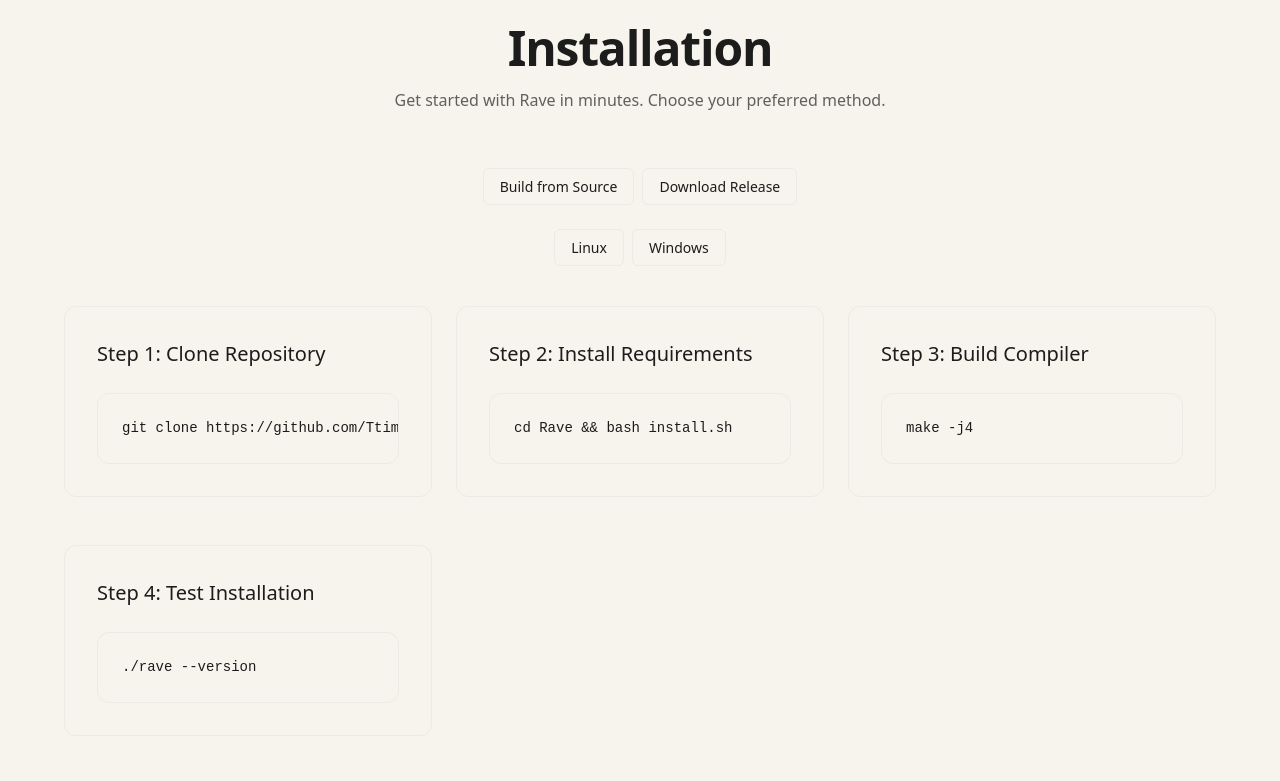
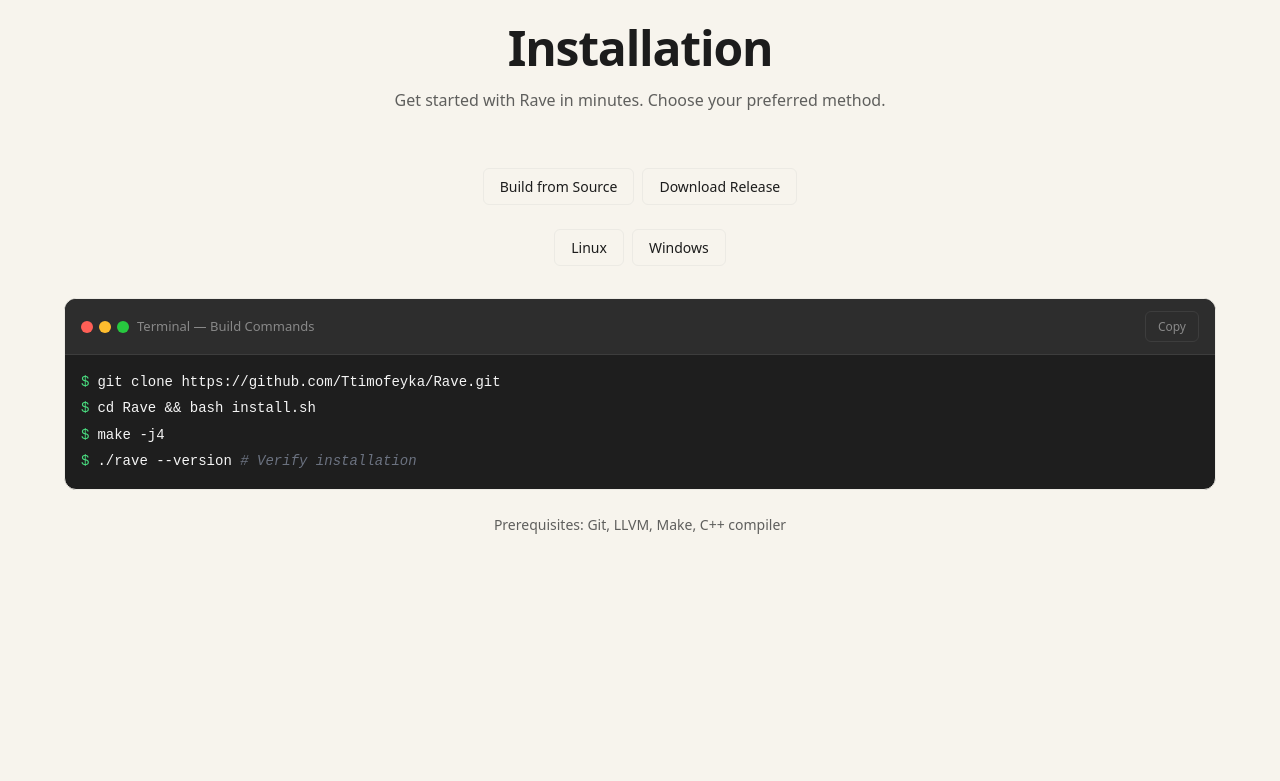
Before and after one commit to Ttimofeyka/RaveSite, a plain HTML site: page index.html in a window 1280 px wide. Shown: the part 904-1685 px from the top of the page. Drawn offline with Linux system fonts and the light colour scheme.

Commit message:
Add terminal-like visual

```diff
--- a/js/app.js
+++ b/js/app.js
@@ -125,6 +125,53 @@
     )
 }
 
+const TerminalBlock = (commands, platform) => {
+    const copied = van.state(false)
+    const prompt = platform === "windows" ? ">" : "$"
+
+    const copyToClipboard = async () => {
+        const text = commands.map(c => c.cmd).join("\n")
+        try {
+            await navigator.clipboard.writeText(text)
+            copied.val = true
+            setTimeout(() => { copied.val = false }, 2000)
+        } catch (e) {
+            console.error("Failed to copy", e)
+        }
+    }
+
+    return div({ class: "terminal" },
+        div({ class: "terminal-header" },
+            div({ class: "terminal-header-left" },
+                div({ class: "terminal-dots" },
+                    span({ class: "terminal-dot red" }),
+                    span({ class: "terminal-dot yellow" }),
+                    span({ class: "terminal-dot green" })
+                ),
+                span({ class: "terminal-title" }, `${platform === "windows" ? "PowerShell" : "Terminal"} — Build Commands`)
+            ),
+            button({
+                class: van.derive(() => copied.val ? "copy-btn copied" : "copy-btn"),
+                onclick: copyToClipboard,
+                "aria-label": "Copy commands to clipboard"
+            },
+                van.derive(() => copied.val ? "✓ Copied!" : "Copy")
+            )
+        ),
+        div({ class: "terminal-body" },
+            ...commands.map(cmd =>
+                div({ class: "terminal-line" },
+                    span({ class: "terminal-prompt" }, prompt),
+                    span({ class: "terminal-command" },
+                        cmd.cmd,
+                        cmd.comment ? span({ class: "terminal-comment" }, `  # ${cmd.comment}`) : ""
+                    )
+                )
+            )
+        )
+    )
+}
+
 const DownloadReleaseSection = () => {
     const downloadPlatform = van.state("linux")
 
@@ -187,55 +234,23 @@
     const buildInstructions = {
         linux: {
             title: "Linux",
-            steps: [
-                {
-                    label: "Clone Repository",
-                    code: "git clone https://github.com/Ttimofeyka/Rave.git"
-                },
-                {
-                    label: "Install Requirements",
-                    code: "cd Rave && bash install.sh"
-                },
-                {
-                    label: "Build Compiler",
-                    code: "make -j4"
-                },
-                {
-                    label: "Test Installation",
-                    code: "./rave --version"
-                }
+            commands: [
+                { cmd: "git clone https://github.com/Ttimofeyka/Rave.git" },
+                { cmd: "cd Rave && bash install.sh" },
+                { cmd: "make -j4" },
+                { cmd: "./rave --version", comment: "Verify installation" }
             ]
         },
         windows: {
             title: "Windows",
-            steps: [
-                {
-                    label: "Clone Repository",
-                    code: "git clone https://github.com/Ttimofeyka/Rave.git"
-                },
-                {
-                    label: "Install Requirements",
-                    code: "cd Rave && install",
-                    tooltip: "Requires Chocolatey for automatic installation. Manual alternative: Install LLVM, Make, C++ and C compilers."
-                },
-                {
-                    label: "Build Compiler",
-                    code: "make -j4"
-                },
-                {
-                    label: "Test Installation",
-                    code: "rave --version"
-                }
+            commands: [
+                { cmd: "git clone https://github.com/Ttimofeyka/Rave.git" },
+                { cmd: "cd Rave && install", comment: "Requires Chocolatey" },
+                { cmd: "make -j4" },
+                { cmd: "rave --version", comment: "Verify installation" }
             ]
         }
     }
-
-    const BuildInstructionSteps = (platformKey) => div({
-        class: van.derive(() => selectedPlatform.val === platformKey && installMethod.val === "build" ? "features-grid" : "features-grid hidden"),
-        style: van.derive(() => selectedPlatform.val === platformKey && installMethod.val === "build" ? "" : "display: none;")
-    },
-        ...buildInstructions[platformKey].steps.map((step, index) => StepCard(step, index))
-    )
 
     return section({ id: "installation" },
         div({ class: "container" },
@@ -263,7 +278,18 @@
                         }, buildInstructions[key].title)
                     )
                 ),
-                ...Object.keys(buildInstructions).map(key => BuildInstructionSteps(key)),
+                div({
+                    class: van.derive(() => selectedPlatform.val === "linux" ? "" : "hidden"),
+                    style: van.derive(() => selectedPlatform.val === "linux" ? "" : "display: none;")
+                },
+                    TerminalBlock(buildInstructions.linux.commands, "linux")
+                ),
+                div({
+                    class: van.derive(() => selectedPlatform.val === "windows" ? "" : "hidden"),
+                    style: van.derive(() => selectedPlatform.val === "windows" ? "" : "display: none;")
+                },
+                    TerminalBlock(buildInstructions.windows.commands, "windows")
+                ),
                 p({ class: "note-text", style: "margin-top: 24px;" },
                     "Prerequisites: Git, LLVM, Make, C++ compiler"
                 )
--- a/styles.css
+++ b/styles.css
@@ -745,6 +745,120 @@
     font-size: 12px;
 }
 
+.terminal {
+    background: #1e1e1e;
+    border-radius: var(--radius-card);
+    overflow: hidden;
+    border: 1px solid var(--border-color);
+    text-align: left;
+    margin-top: var(--spacing-24);
+}
+
+.terminal-header {
+    background: #2d2d2d;
+    padding: var(--spacing-12) var(--spacing-16);
+    display: flex;
+    align-items: center;
+    justify-content: space-between;
+    border-bottom: 1px solid #3d3d3d;
+}
+
+.terminal-header-left {
+    display: flex;
+    align-items: center;
+    gap: var(--spacing-8);
+}
+
+.terminal-dots {
+    display: flex;
+    gap: 6px;
+}
+
+.terminal-dot {
+    width: 12px;
+    height: 12px;
+    border-radius: 50%;
+}
+
+.terminal-dot.red { background: #ff5f56; }
+.terminal-dot.yellow { background: #ffbd2e; }
+.terminal-dot.green { background: #27c93f; }
+
+.terminal-title {
+    color: #888;
+    font-size: 13px;
+    font-weight: 500;
+}
+
+.terminal-body {
+    padding: var(--spacing-16);
+    font-family: ui-monospace, monospace;
+    font-size: var(--text-caption);
+    line-height: 1.6;
+    overflow-x: auto;
+}
+
+.terminal-line {
+    display: flex;
+    align-items: flex-start;
+    margin-bottom: 4px;
+}
+
+.terminal-line:last-child {
+    margin-bottom: 0;
+}
+
+.terminal-prompt {
+    color: #4ade80;
+    margin-right: 8px;
+    user-select: none;
+    flex-shrink: 0;
+}
+
+.terminal-command {
+    color: #f5f5f5;
+    word-break: break-all;
+}
+
+.terminal-comment {
+    color: #6b7280;
+    font-style: italic;
+}
+
+.copy-btn {
+    background: transparent;
+    border: 1px solid #3d3d3d;
+    border-radius: var(--radius-standard);
+    padding: 6px 12px;
+    color: #888;
+    font-size: 12px;
+    cursor: pointer;
+    font-family: var(--font-family);
+    transition: all 0.2s ease;
+    display: flex;
+    align-items: center;
+    gap: 4px;
+}
+
+.copy-btn:hover {
+    background: #3d3d3d;
+    color: #f5f5f5;
+}
+
+.copy-btn:focus {
+    outline: none;
+    box-shadow: 0 0 0 2px rgba(74, 222, 128, 0.3);
+}
+
+.copy-btn.copied {
+    color: #4ade80;
+    border-color: #4ade80;
+}
+
+.features-grid.hidden {
+    display: none;
+}
+
 @media (max-width: 768px) {
     nav .nav-links {
         display: none;
@@ -824,6 +938,33 @@
         font-size: var(--text-caption);
     }
 
+    .terminal {
+        margin-top: var(--spacing-16);
+    }
+
+    .terminal-header {
+        padding: var(--spacing-10) var(--spacing-12);
+    }
+
+    .terminal-body {
+        padding: var(--spacing-12);
+        font-size: 12px;
+    }
+
+    .terminal-dot {
+        width: 10px;
+        height: 10px;
+    }
+
+    .terminal-title {
+        font-size: 12px;
+    }
+
+    .copy-btn {
+        padding: 4px 8px;
+        font-size: 11px;
+    }
+
     .stats-grid {
         grid-template-columns: repeat(2, 1fr);
     }
```
